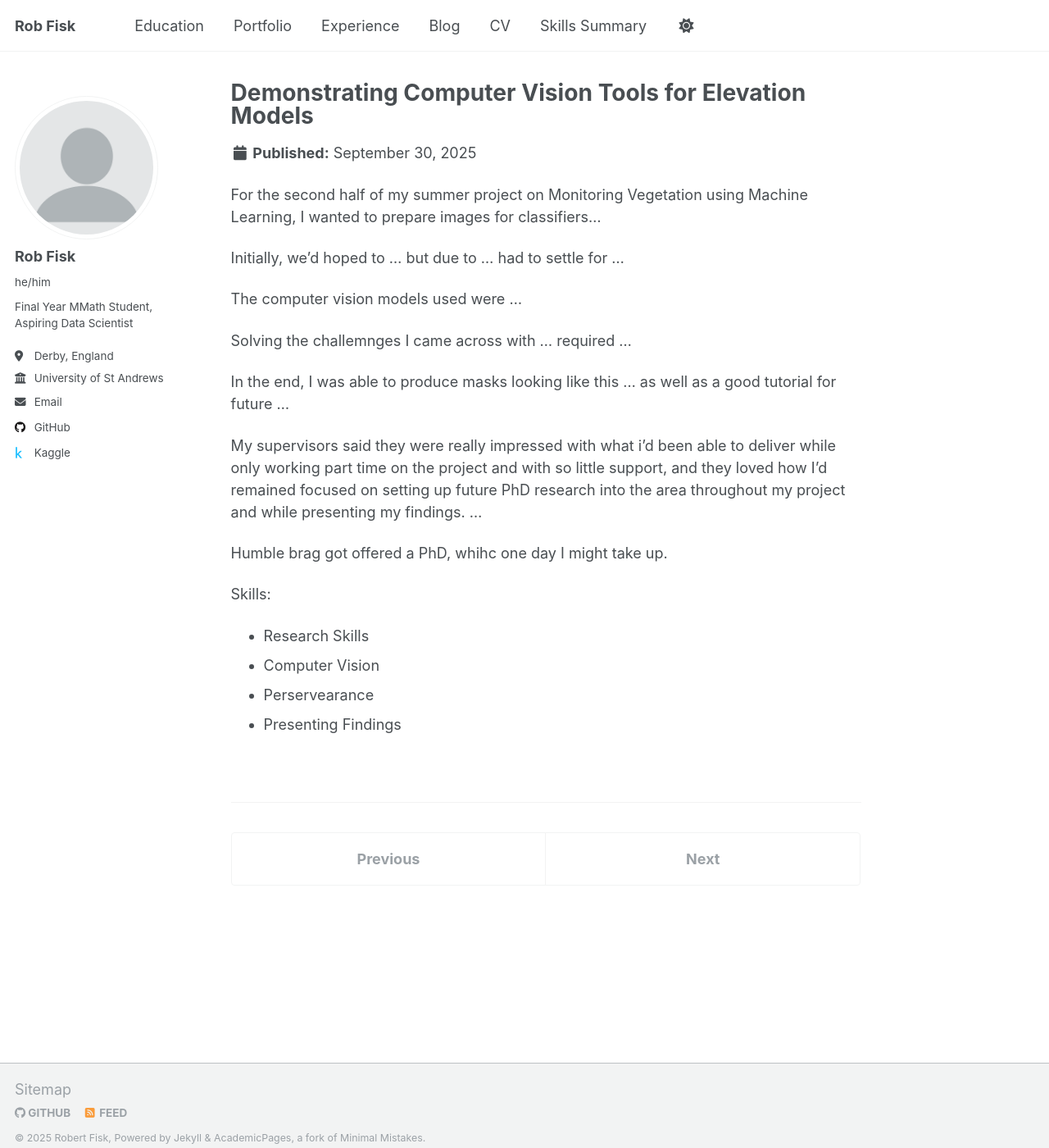
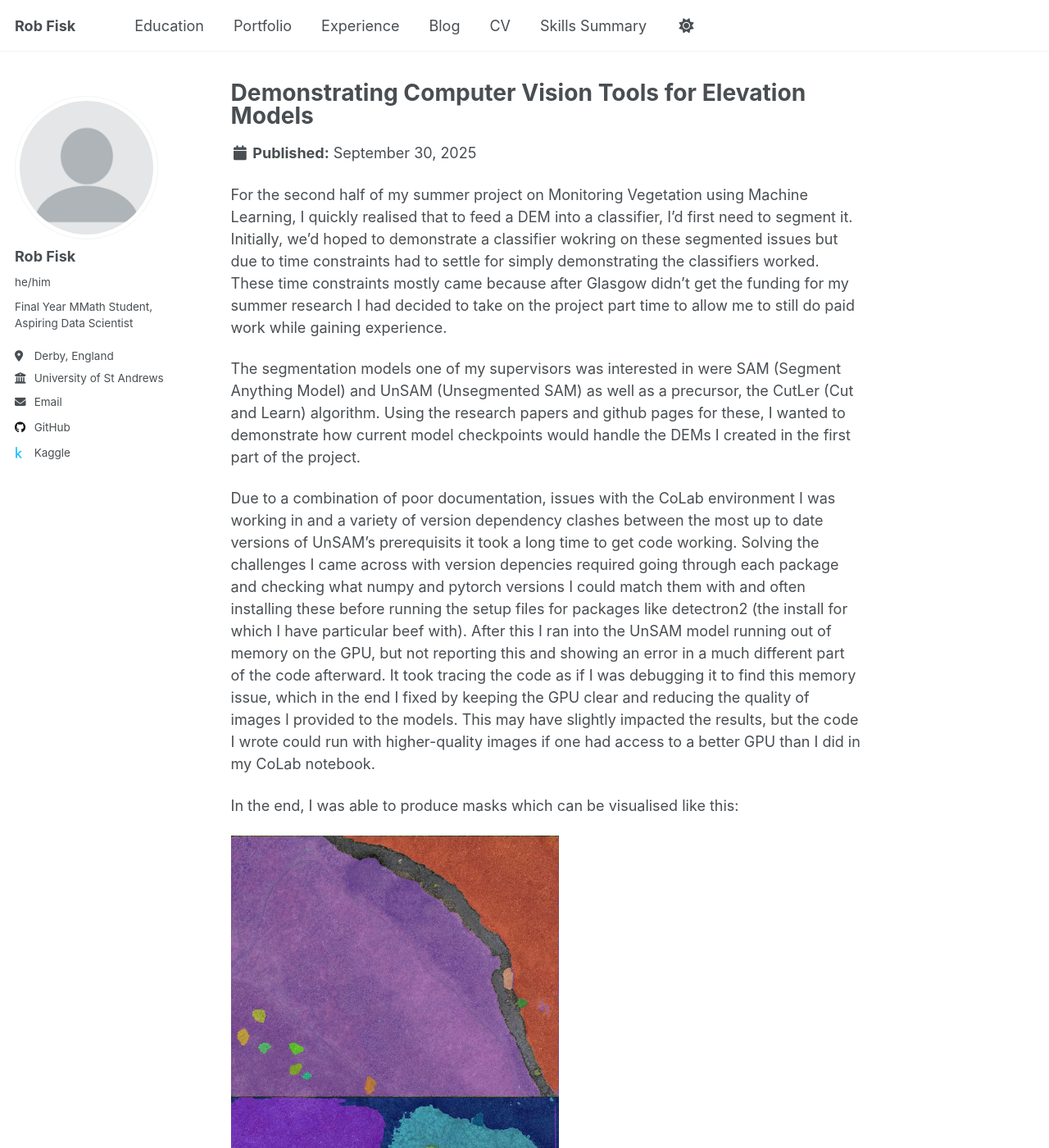
Before and after one commit to RobFisk/robfisk.github.io, a Jekyll site: the page built from _portfolio/Segmentation-Demos.md, in a window 1280 px wide and 1400 px high. Shown: the whole window at 82% size. Built offline with Jekyll 4.4.1, drawn with Linux system fonts in a browser that asks for light colours; a script that is not in the unit is left out; some of the changed text lies outside the part shown.

Commit message:
finished stewarton stuff
:)

```diff
--- a/_portfolio/Segmentation-Demos.md
+++ b/_portfolio/Segmentation-Demos.md
@@ -4,22 +4,29 @@ excerpt: "Part of a summer project on using machine learning to identify plant s
 collection: portfolio
 ---
 
-For the second half of my summer project on Monitoring Vegetation using Machine Learning, I wanted to prepare images for classifiers...
+For the second half of my summer project on Monitoring Vegetation using Machine Learning, I quickly realised that to feed a DEM into a classifier, I'd first need to segment it. Initially, we'd hoped to demonstrate a classifier wokring on these segmented issues but due to time constraints had to settle for simply demonstrating the classifiers worked. These time constraints mostly came because after Glasgow didn't get the funding for my summer research I had decided to take on the project part time to allow me to still do paid work while gaining experience.
 
-Initially, we'd hoped to ... but due to ... had to settle for ...
+The segmentation models one of my supervisors was interested in were SAM (Segment Anything Model) and UnSAM (Unsegmented SAM) as well as a precursor, the CutLer (Cut and Learn) algorithm. Using the research papers and github pages for these, I wanted to demonstrate how current model checkpoints would handle the DEMs I created in the first part of the project.
 
-The computer vision models used were ...
+Due to a combination of poor documentation, issues with the CoLab environment I was working in and a variety of version dependency clashes between the most up to date versions of UnSAM's prerequisits it took a long time to get code working. Solving the challenges I came across with version depencies required going through each package and checking what numpy and pytorch versions I could match them with and often installing these before running the setup files for packages like detectron2 (the install for which I have particular beef with). After this I ran into the UnSAM model running out of memory on the GPU, but not reporting this and showing an error in a much different part of the code afterward. It took tracing the code as if I was debugging it to find this memory issue, which in the end I fixed by keeping the GPU clear and reducing the quality of images I provided to the models. This may have slightly impacted the results, but the code I wrote could run with higher-quality images if one had access to a better GPU than I did in my CoLab notebook.
 
-Solving the challemnges I came across with ... required ...
+In the end, I was able to produce masks which can be visualised like this:
 
-In the end, I was able to produce masks looking like this ... as well as a good tutorial for future ...
+<p float="left">
+  <img src="/images/projects/vegetation/field_out_sam.jpg" width="400" />
+  <img src="/images/projects/vegetation/trees_out_unsam.jpg" width="400" />
+</p>
 
-My supervisors said they were really impressed with what i'd been able to deliver while only working part time on the project and with so little support, and they loved how I'd remained focused on setting up future PhD research into the area throughout my project and while presenting my findings. ...
+As well as a good tutorial for anyone who might be interested in doing something similar in [this presentation](https://docs.google.com/presentation/d/e/2PACX-1vThJUS9vCFha2E8BJjK5JllxjjLLoIoG34YQ0fSfWR3SXIf3pZzb0vvRDceYtkCTiXWrW5Ds-laCpmZ/pub?start=false&loop=false&delayms=3000).
 
-Humble brag got offered a PhD, whihc one day I might take up.
+Overall, the project showed that the process for turning drone images to segmented DEMs could be done in a streamlined way, but there were definitely areas the models could be improved upon. Without going into too much detail these include better training on images of field/forest terrain, where the differences in greens are less sharp than the colour differences the models will be used in most photographs and a modification to the UnSAM algorithm which would allow elevation values to be passed in addition to RGB images.
+
+My supervisors (Doctors Tiffany Vlaar and Paul Eizenhoefer) said they were really impressed with what I'd been able to deliver while only working part time on the project and with so little support, and they loved how I'd remained focused on setting up future PhD research into the area throughout my project and while presenting my findings. We developed a great working relationship and I'm extremely grateful for their support in providing data, recommending research papers and being another set of eyes on the project. At the end they also offered me a chance to work on a Data Science PhD with them - I might take this up one day but for now would like to get some industry experience first.
 
 Skills:
  * Research Skills
+ * Python
+ * Google Colab
  * Computer Vision
  * Perservearance
  * Presenting Findings
```
Also changed, not shown: _degree/1_a_levels.md (+4 -0 lines), _degree/2_gcses.md (+4 -2 lines), _portfolio/ABSA-Guardian.md (+2 -2 lines), images/projects/vegetation/field_out_sam.jpg (added), images/projects/vegetation/trees_out_unsam.jpg (added).
